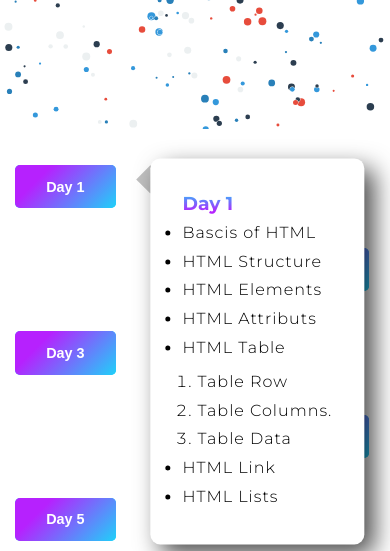
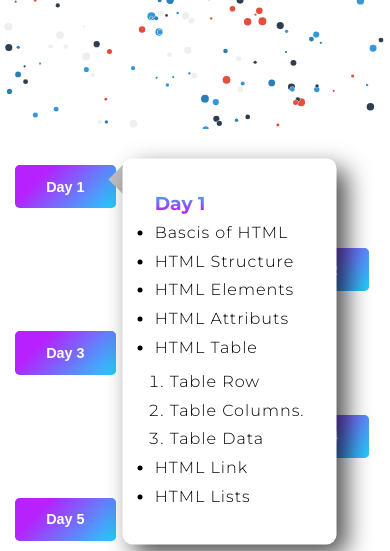
Before and after one commit to Pavanbn03/InterOne-Training, a plain HTML site: page index.html in a window 390 px wide. Both pictures are taken after a click on the button "Day 1". Shown: the part 293-844 px from the top of the page. Drawn offline with nearby package versions, Linux system fonts and the light colour scheme.

Commit message:
transulate bug fixed

```diff
--- a/style.css
+++ b/style.css
@@ -240,7 +240,7 @@ body {
     transform: translate(-6%, -50%);
   }
   .item:nth-child(1) .content {
-    transform: translate(-12%, -50%);
+    transform: translate(-25%, -50%);
   }
 
   .item:nth-child(odd) .content ul::before {
```
